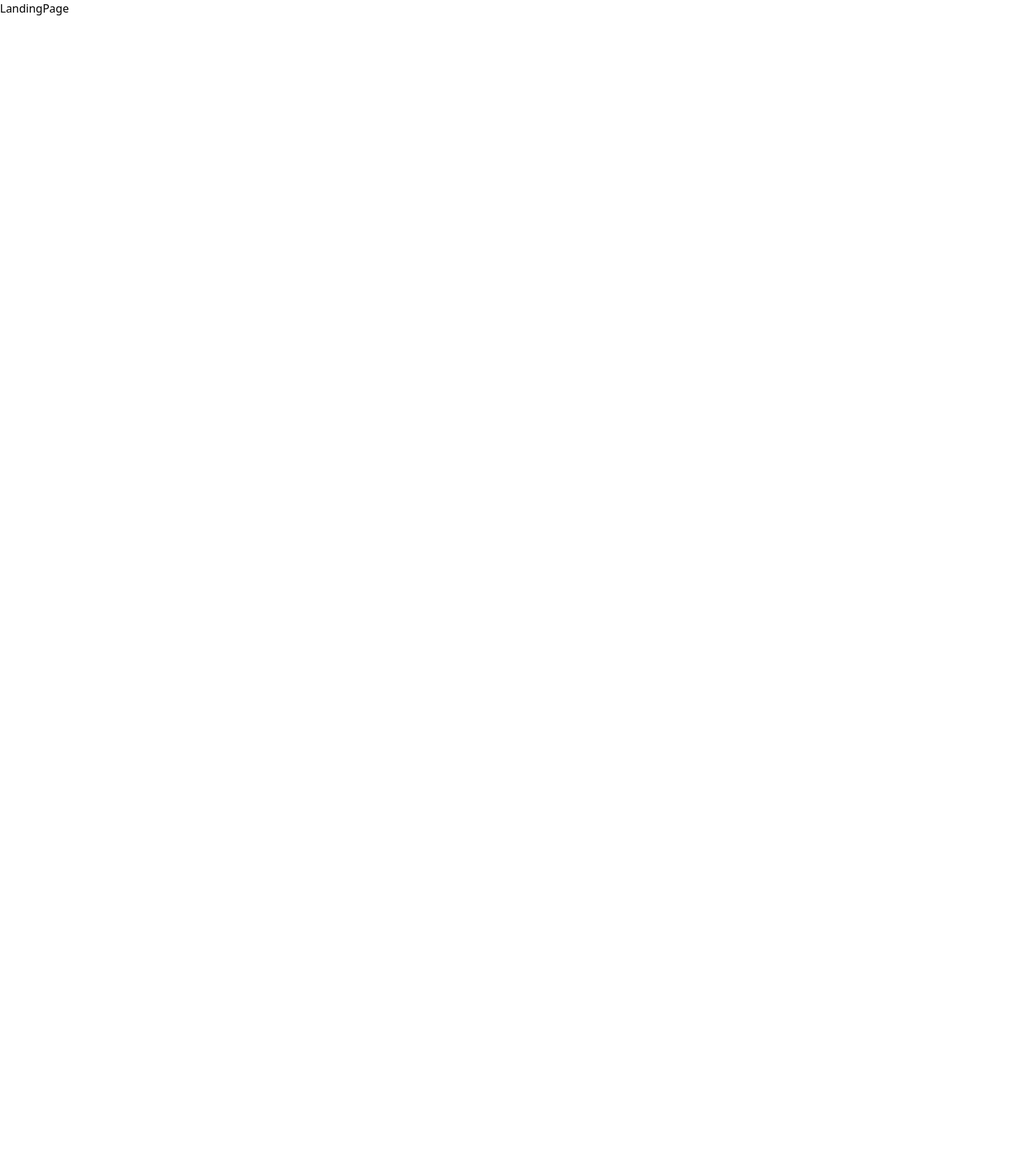
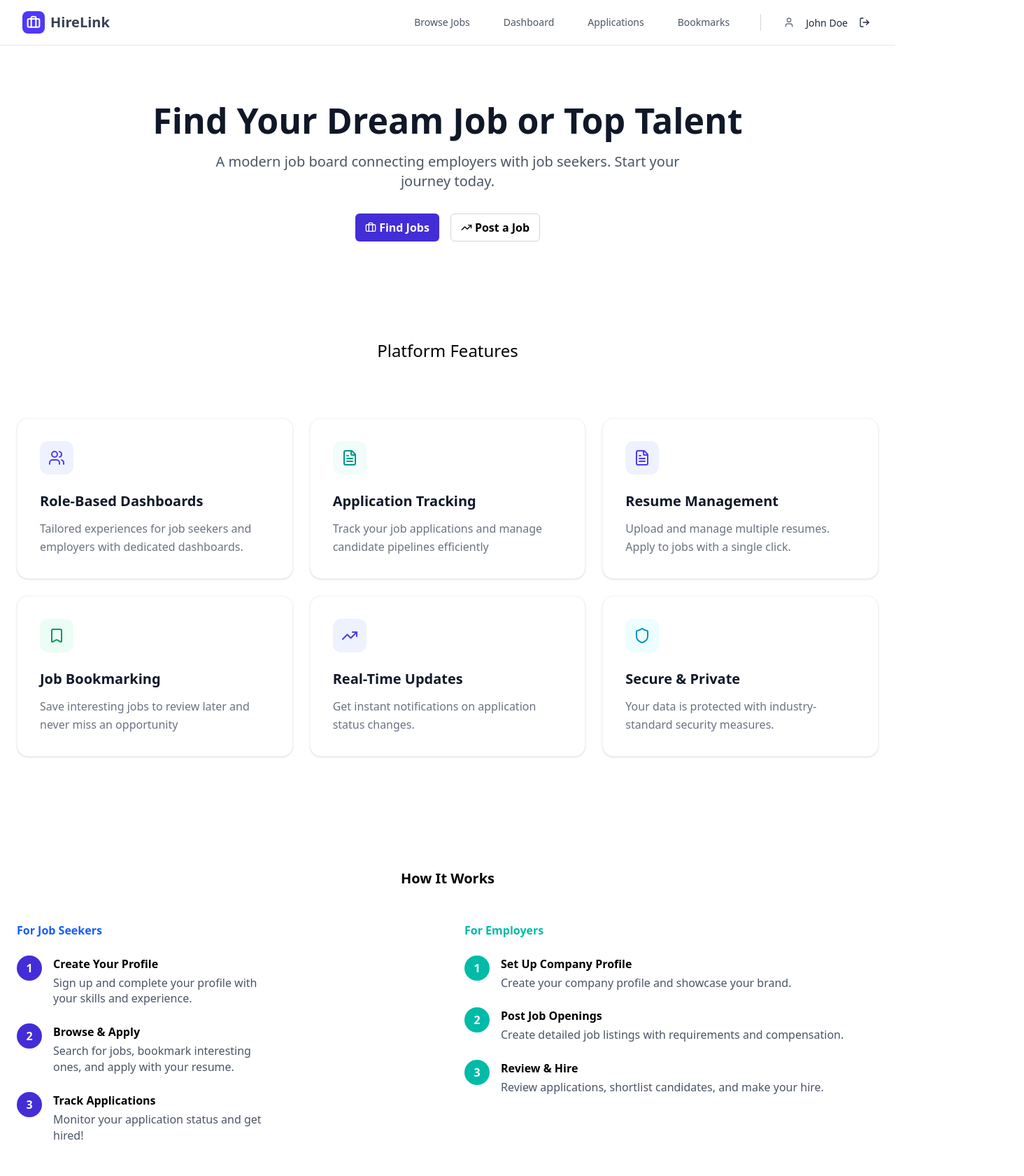
Before and after one commit to Koded0214h/HireLink, a React app in the folder frontend/: page / in a window 1280 px wide. Shown: the top 1680 px of the page at 70% size, 1464 px wide, since content can reach past the window. Before the commit the page ends 800 px from the top, so only its background shows below. Built offline with nearby package versions, Linux system fonts and the light colour scheme; the HTML template or start-up script is replaced by a standard one.

Commit message:
Landing Page

```diff
--- a/frontend/src/EachJobs/EachJob.tsx
+++ b/frontend/src/EachJobs/EachJob.tsx
@@ -1,3 +1,4 @@
+
 
 
 const EachJob = () => {
--- a/frontend/src/LandingPg/LandingPage.tsx
+++ b/frontend/src/LandingPg/LandingPage.tsx
@@ -1,9 +1,21 @@
+import Navbar from "./components/Navbar";
+import Hero from "./components/Hero";
+import Features from "./components/Features";
+import HowItWorks from "./components/HowItWorks";
+import CallToAction from "./components/CallToAction";
+import Footersection from "./components/Footer";
 
-
-const LandingPage = () => {
+function LandingPage() {
   return (
-    <div>LandingPage</div>
+     <>
+      <Navbar />
+      <Hero />
+      <Features />
+      <HowItWorks />
+      <CallToAction />
+      <Footersection />
+    </>
   )
 }
 
-export default LandingPage
+export default LandingPage;
--- /dev/null
+++ b/frontend/src/LandingPg/components/CallToAction.tsx
@@ -0,0 +1,12 @@
+export default function CallToAction() {
+    return (
+        <section className="bg-indigo-700 py-20 text-center text-white">
+            <h3 className="text-xl font-semibold">Ready to Get Started?</h3>
+            <p className="mt-4 text-[18px] text-blue-100">Join thousands of job seekers and employers using HireLink</p>
+            <div className="mt-8 flex justify-center gap-4">
+                <button className="rounded text-black bg-white px-6 py-3 font-bold">Create Free Account</button>
+                <button className="rounded border px-6 py-3 font-bold">Browse Jobs</button>
+            </div>
+        </section>
+    );
+}
--- /dev/null
+++ b/frontend/src/LandingPg/components/Features.tsx
@@ -0,0 +1,55 @@
+import { Users, FileText, Bookmark, TrendingUp, Shield, } from 'lucide-react';
+
+
+export default function Features() {
+    const features = [
+        {
+            icon: <Users className="w-6 h-6" />,
+            color: "bg-indigo-50 text-indigo-600",
+            title: "Role-Based Dashboards",
+            description: "Tailored experiences for job seekers and employers with dedicated dashboards."
+        }, {
+            icon: <FileText className="w-6 h-6" />,
+            color: "bg-teal-50 text-teal-600",
+            title: "Application Tracking",
+            description: "Track your job applications and manage candidate pipelines efficiently"
+        }, {
+            icon: <FileText className="w-6 h-6" />,
+            color: "bg-indigo-50 text-indigo-600",
+            title: "Resume Management",
+            description: "Upload and manage multiple resumes. Apply to jobs with a single click."
+        }, {
+            icon: <Bookmark className="w-6 h-6" />,
+            color: "bg-emerald-50 text-emerald-600",
+            title: "Job Bookmarking",
+            description: "Save interesting jobs to review later and never miss an opportunity"
+        }, {
+            icon: <TrendingUp className="w-6 h-6" />,
+            color: "bg-indigo-50 text-indigo-600",
+            title: "Real-Time Updates",
+            description: "Get instant notifications on application status changes."
+        }, {
+            icon: <Shield className="w-6 h-6" />,
+            color: "bg-cyan-50 text-cyan-600",
+            title: "Secure & Private",
+            description: "Your data is protected with industry-standard security measures."
+        }
+    ];
+
+    return (
+        <section className="mx-auto max-w-7xl px-6 pb-20">
+            <h3 className="mt-15 text-center text-2xl font-500">Platform Features</h3>
+
+            <div className="grid gap-6 md:grid-cols-3 mt-20">
+                {features.map((item, index) => (
+                    <div key={index}
+                    className="bg-white rounded-2xl p-8 border border-gray-100 shadow-sm hover:shadow-md transition-shadow duration-300 ease-in-out">
+                        <div className={`w-12 h-12 rounded-xl flex items-center justify-center mb-6 ${item.color}`}>{item.icon}</div>
+                    <h4 className="text-xl font-semibold text-gray-900 mb-3">{item.title}</h4>
+                    <p className="text-gray-500 leading-relaxed text-[16px]">{item.description}</p>
+                    </div>
+                ))}
+            </div>
+        </section>
+    )
+}
--- /dev/null
+++ b/frontend/src/LandingPg/components/Footer.tsx
@@ -0,0 +1,7 @@
+import { Footer } from '../../Components/Footer';
+
+export default function Footersection() {
+    return (
+        <Footer />
+    )
+}
--- /dev/null
+++ b/frontend/src/LandingPg/components/Hero.tsx
@@ -0,0 +1,16 @@
+import { Briefcase, TrendingUp } from 'lucide-react';
+
+
+
+export default function Hero() {
+    return(
+        <section className="mx-auto max-w-7xl px-6 py-20 text-center">
+            <h1 className="text-4xl font-bold text-gray-900 text-[50px]">Find Your Dream Job or Top Talent</h1>
+            <p className="mx-auto mt-4 max-w-2xl text-gray-600 text-xl">A modern job board connecting employers with job seekers. Start your journey today.</p>
+            <div className="mt-8 flex justify-center gap-4">
+                <button className="rounded-md bg-blue-600 px-3 py-3 text-white flex  justify-center items-center w-30 h-10 bg-indigo-700 font-bold gap-x-1"><Briefcase className="h-4 w-4 transition-transform group-hover:translate-x-1" />Find Jobs</button>
+                <button className="rounded-md border px-3 py-3 flex  justify-center items-center w-32 h-10  font-bold border border-gray-300 border-solid gap-x-1"><TrendingUp className="h-4 w-4 transition-transform group-hover:translate-x-1"/>Post a Job</button>
+            </div>
+        </section>
+    )
+}
--- /dev/null
+++ b/frontend/src/LandingPg/components/HowItWorks.tsx
@@ -0,0 +1,55 @@
+function Step1(number: number, title: string, description: string) {
+    return (
+        <div className="flex gap-4 w-200 mt-6">
+            <span className="flex h-9 w-9 items-center justify-center rounded-full bg-blue-100 text-white font-semibold bg-indigo-700">
+                {number}
+            </span>
+            <div>
+                <h4 className="font-semibold">{title}</h4>
+                <p className="text-sm text-gray-600 text-[16px] w-80 mt-1">{description}</p>
+            </div>
+        </div>
+    )
+}
+
+function Step2(number: number, title: string, description: string) {
+    return (
+        <div className="flex gap-4 w-200 mt-6">
+            <span className="flex h-9 w-9 items-center justify-center rounded-full bg-blue-100 text-white font-semibold bg-teal-500">
+                {number}
+            </span>
+            <div>
+                <h4 className="font-semibold">{title}</h4>
+                <p className="text-sm text-gray-600 text-[16px] mt-1">{description}</p>
+            </div>
+        </div>
+    )
+}
+
+export default function HowItWorks() {
+    return (
+        <section className="mx-auto max-w-7xl px-6 py-20">
+            <h3 className="mb-12 text-center text-xl font-semibold">How It Works</h3>
+
+            <div className="grid gap-12 md:grid-cols-2" >
+                <div>
+                    <h4 className="mb-6 font-semibold text-blue-600 text-[9]" >
+                        For Job Seekers
+                    </h4>
+                    {Step1(1, "Create  Your Profile", "Sign up and complete your profile with your skills and experience.")}
+                    {Step1(2, "Browse & Apply", "Search for jobs, bookmark interesting ones, and apply with your resume.")}
+                    {Step1(3, "Track Applications", "Monitor your application status and get hired!")}
+                </div>
+
+                <div>
+                    <h4 className="mb-6 font-semibold text-blue-600 text-teal-500">
+                        For Employers
+                    </h4>
+                    {Step2(1, "Set Up Company Profile", "Create your company profile and showcase your brand.")}
+                    {Step2(2, "Post Job Openings", "Create detailed job listings with requirements and compensation.")}
+                    {Step2(3, "Review & Hire","Review applications, shortlist candidates, and make your hire.")}
+                </div>
+            </div>
+        </section>
+    )
+}
--- /dev/null
+++ b/frontend/src/LandingPg/components/Navbar.tsx
@@ -0,0 +1,8 @@
+import { Header } from '../../Components/Header';
+
+
+export default function Navbar() {
+    return (
+        <Header />
+    )
+}
```
